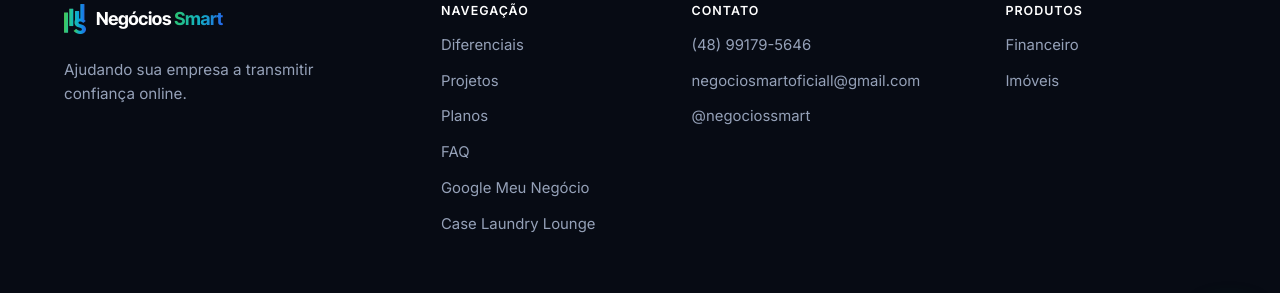
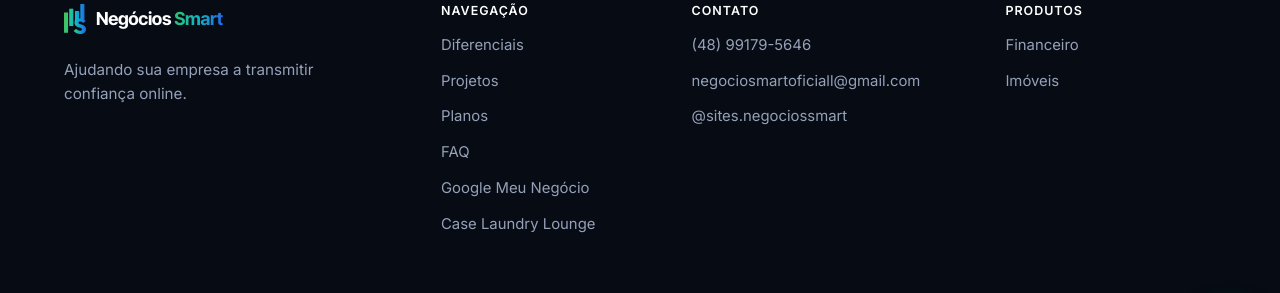
Before and after one commit to gabrielmilano/Sitesnegociosmart, a Jekyll site: the page built from index.html, in a window 1280 px wide and 900 px high, scrolled down 7546 px. Shown: the part 525-818 px from the top of the window. Built offline with Jekyll 4.4.1, drawn with Linux system fonts in a browser that asks for light colours; some web fonts are replaced.

Commit message:
Instagram correto: @sites.negociossmart
- _data/negocio.yml: instagram_url e instagram_usuario
- vale para o rodapé de todas as páginas e para o sameAs do JSON-LD da home

Co-Authored-By: Claude Opus 5.5 <noreply@anthropic.com>

```diff
--- a/_data/negocio.yml
+++ b/_data/negocio.yml
@@ -21,8 +21,8 @@ empresa:
   # E-mail do rodapé e dos dados estruturados. Trocar por "contato@negociosmart.com.br"
   # só depois que a caixa existir (em 05/10/2026 o domínio ainda não tinha registro MX).
   email: "negociosmartoficiall@gmail.com"
-  instagram_url: "https://www.instagram.com/negociossmart/"
-  instagram_usuario: "@negociossmart"
+  instagram_url: "https://www.instagram.com/sites.negociossmart/"
+  instagram_usuario: "@sites.negociossmart"
 
 # [CIDADES ATENDIDAS] — além de Criciúma, que entra sempre.
 # Ex.: ["Içara", "Forquilhinha", "Cocal do Sul"]. Vazio = só Criciúma.
```
